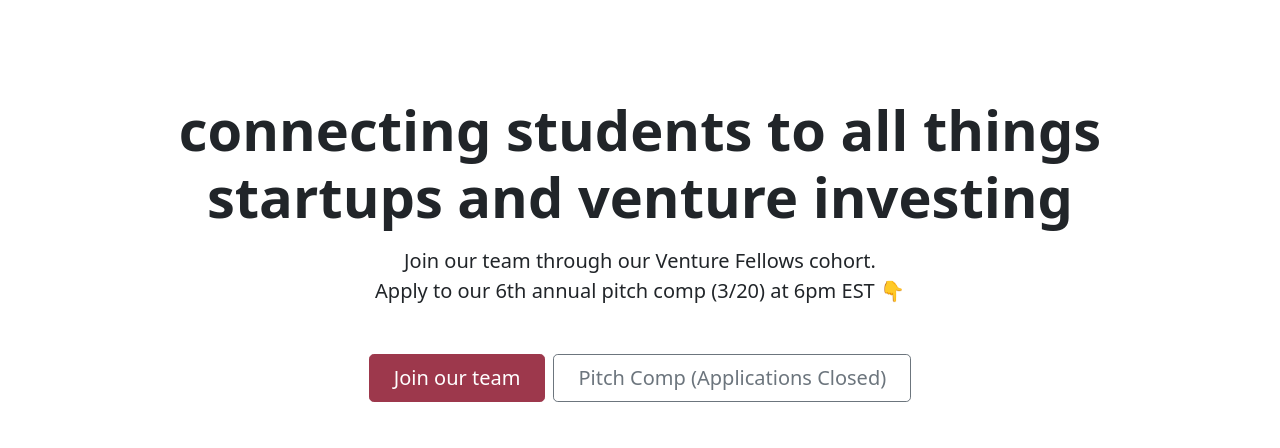
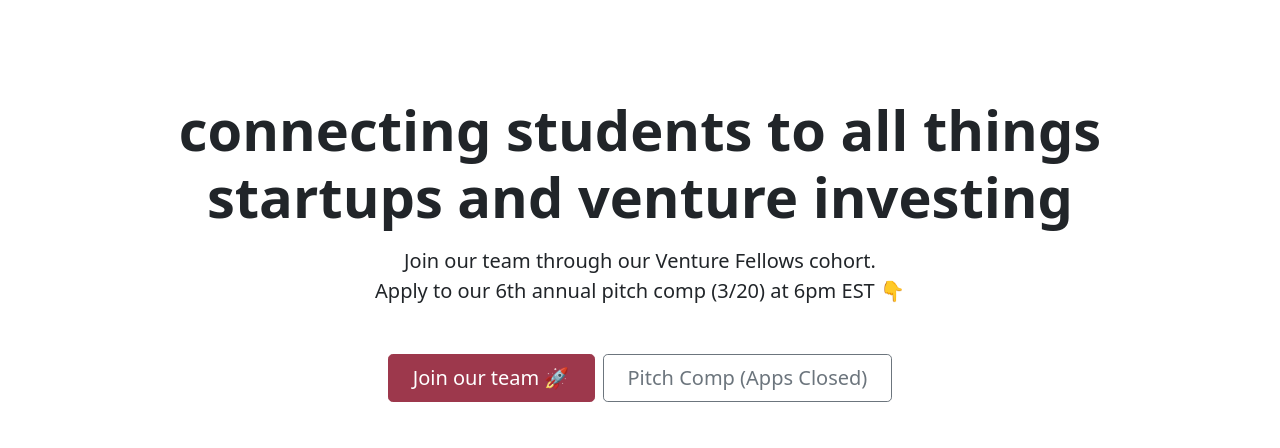
Before and after one commit to happyvalleyvc/happyvalleyvc.github.io, a plain HTML site: page index.html in a window 1280 px wide. Shown: the top 448 px of the page. Drawn offline with nearby package versions, Linux system fonts and the light colour scheme; grey boxes are pictures that could not be loaded.

Commit message:
Update index.html

```diff
--- a/index.html
+++ b/index.html
@@ -24,13 +24,13 @@
               </p>
               <div class="d-grid gap-2 d-sm-flex justify-content-sm-center mb-5">
                 <a href="https://airtable.com/shrvjtytXtU5CcHme" target="_blank">
-                  <button type="button" class="btn btn-primary btn-lg px-4" style="background-color: #9d384c; border-color: #9d384c;">Join our team</button>
+                  <button type="button" class="btn btn-primary btn-lg px-4" style="background-color: #9d384c; border-color: #9d384c;">Join our team 🚀</button>
                 </a>
                 <!--<a href="https://airtable.com/shr8VviNBfHs01kws" target="_blank" data-bs-trigger="hover" data-bs-toggle="popover" data-bs-placement="right" data-bs-content="App closes 2/24 @ 11:59pm">
                   <button type="button" class="btn btn-outline-secondary btn-lg px-4">Watch Pitch Comp LIVE</button>
                 </a>-->
                   <!--<a href="https://airtable.com/shr8VviNBfHs01kws" target="_blank"></a>-->
-                  <button type="button" class="btn btn-outline-secondary btn-lg px-4">Pitch Comp (Applications Closed)</button>
+                  <button type="button" class="btn btn-outline-secondary btn-lg px-4">Pitch Comp (Apps Closed)</button>
 
               </div>
             </div>
```
